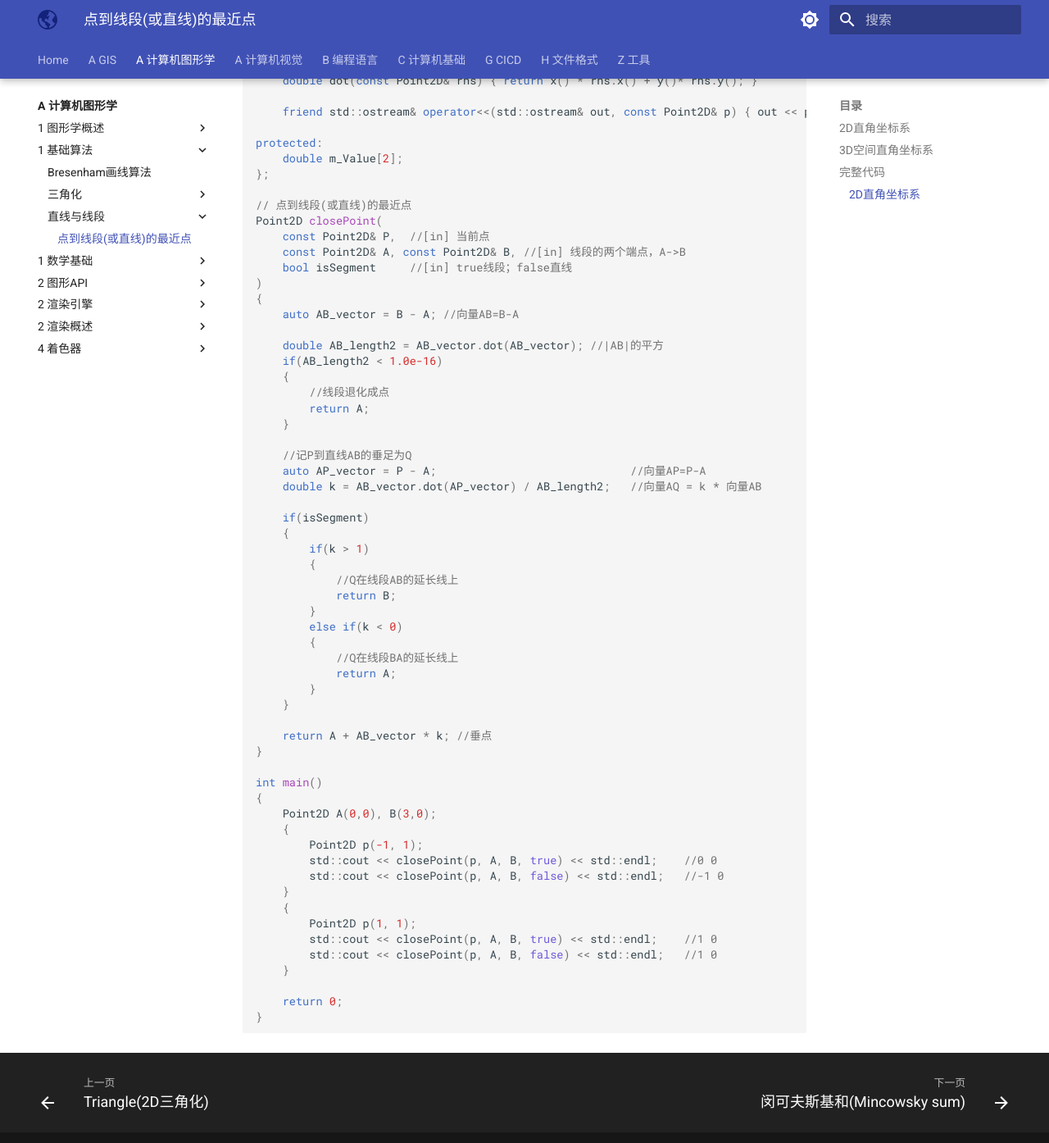
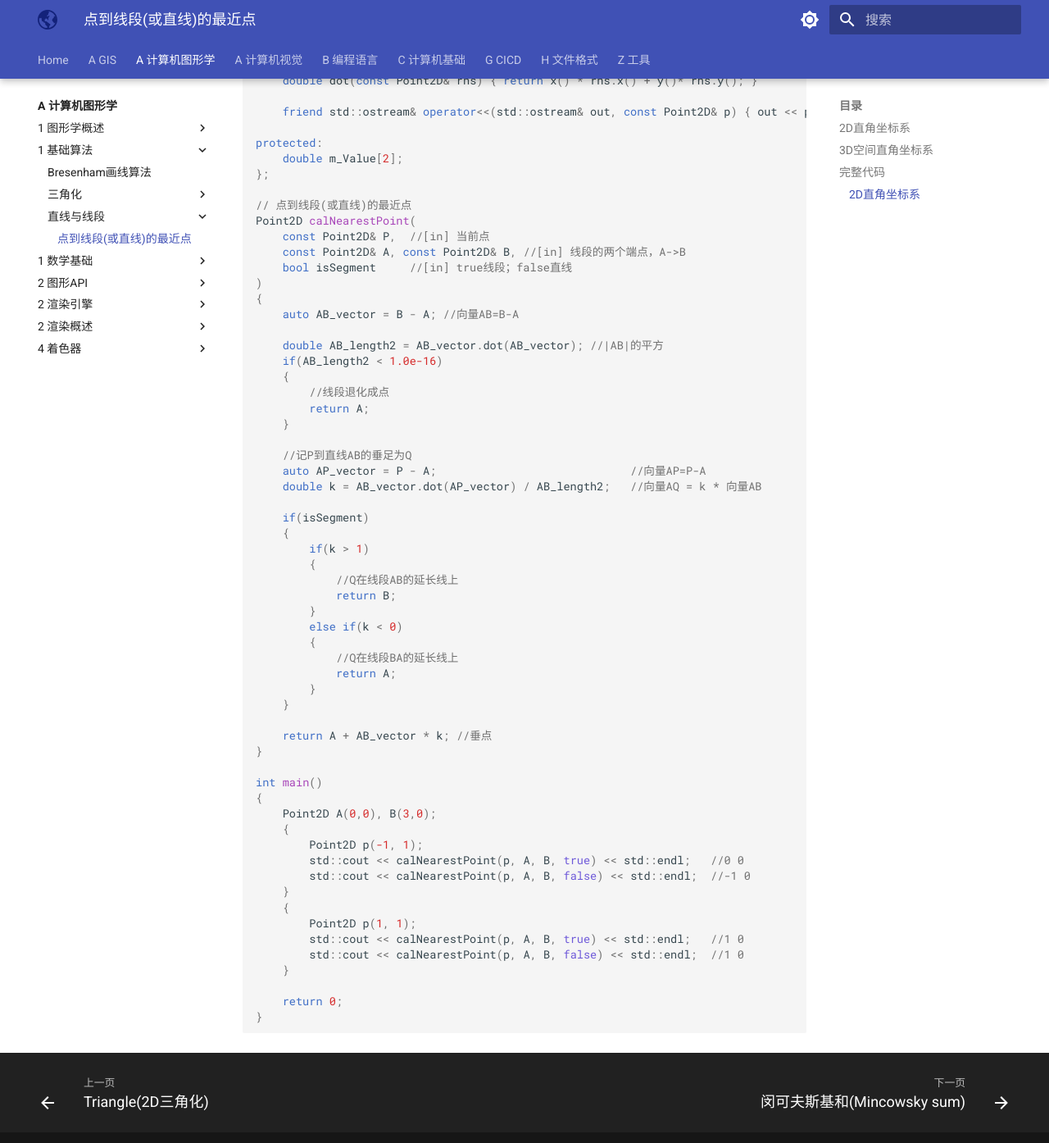
Before and after one commit to geodoer/geodoer.github.io, an MkDocs documentation site: the page built from docs/A-计算机图形学/1-基础算法/直线与线段/点到线段(或直线)的最近点.md, in a window 1280 px wide and 1400 px high, scrolled down 1543 px. Shown: the top 1394 px of the window at 82% size. Built offline with MkDocs 1.6.1 and Material for MkDocs 9.7.7, drawn with Linux system fonts in a browser that asks for light colours; some of the changed text lies outside the part shown.

Commit message:
fix: 勘误

````diff
--- a/docs/A-计算机图形学/1-基础算法/直线与线段/点到线段(或直线)的最近点.md
+++ b/docs/A-计算机图形学/1-基础算法/直线与线段/点到线段(或直线)的最近点.md
@@ -6,7 +6,7 @@ tags:
 ## 2D直角坐标系
 ```cpp
 // 点到线段(或直线)的最近点
-Point2D closePoint(
+Point2D calNearestPoint(
 	const Point2D& P,  //[in] 当前点
 	const Point2D& A, const Point2D& B, //[in] 线段的两个端点，A->B
 	bool isSegment     //[in] true线段；false直线
@@ -77,7 +77,7 @@ protected:
 };
 
 // 点到线段(或直线)的最近点
-Point2D closePoint(
+Point2D calNearestPoint(
 	const Point2D& P,  //[in] 当前点
 	const Point2D& A, const Point2D& B, //[in] 线段的两个端点，A->B
 	bool isSegment     //[in] true线段；false直线
@@ -118,13 +118,13 @@ int main()
 	Point2D A(0,0), B(3,0);
 	{
 		Point2D p(-1, 1);
-		std::cout << closePoint(p, A, B, true) << std::endl;	//0 0
-		std::cout << closePoint(p, A, B, false) << std::endl;	//-1 0
+		std::cout << calNearestPoint(p, A, B, true) << std::endl;	//0 0
+		std::cout << calNearestPoint(p, A, B, false) << std::endl;	//-1 0
 	}
 	{
 		Point2D p(1, 1);
-		std::cout << closePoint(p, A, B, true) << std::endl;	//1 0
-		std::cout << closePoint(p, A, B, false) << std::endl;	//1 0
+		std::cout << calNearestPoint(p, A, B, true) << std::endl;	//1 0
+		std::cout << calNearestPoint(p, A, B, false) << std::endl;	//1 0
 	}
 
    	return 0;
````
